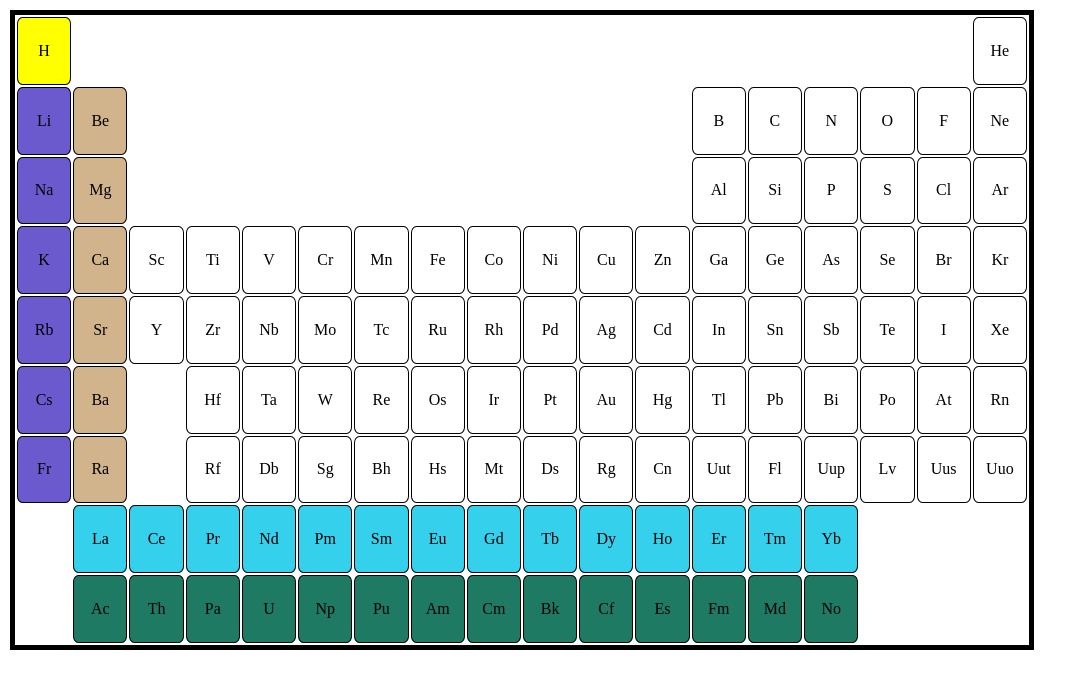
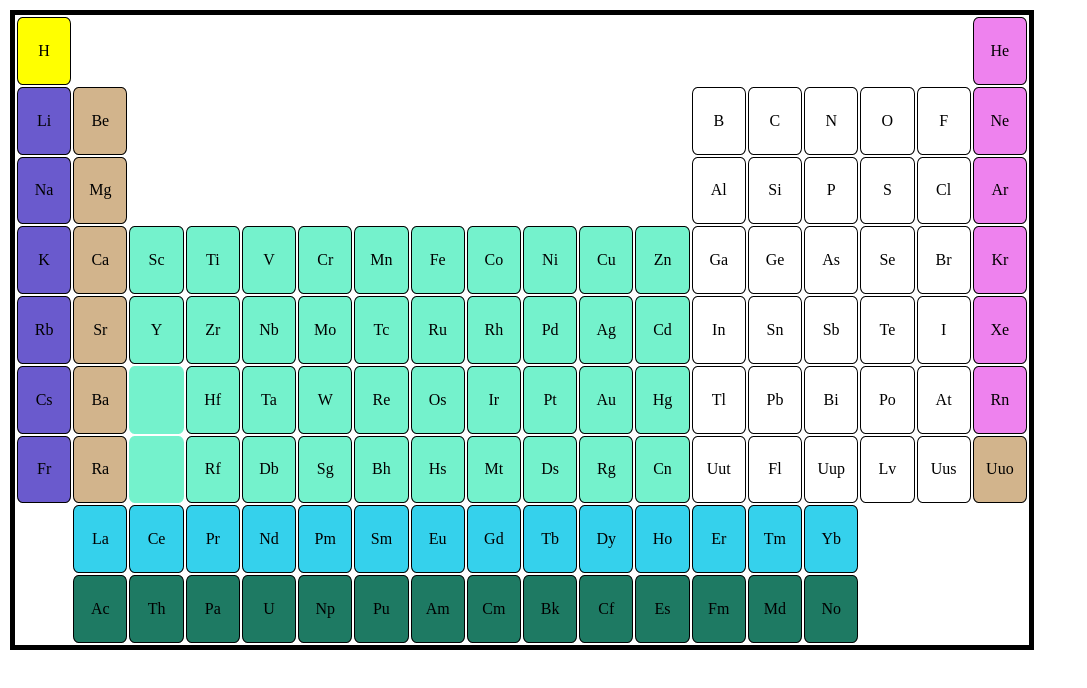
Before and after one commit to sgujuluva/periodic-table, a plain HTML site: page index.html in a window 1280 px wide. Shown: the whole page, without its empty margins (0-1087 px from the left). Drawn offline with Linux system fonts and the light colour scheme.

Commit message:
colors added

```diff
--- a/css/style.css
+++ b/css/style.css
@@ -29,23 +29,35 @@ td:hover{
     transform: scale(1.5);
     transition: 0.5s;
 }
-/* 1st row */
+/* 1st row - 1st col */
 tr:nth-child(n +1):nth-child(-n +1) :nth-child(1) {
     background-color: yellow;
 }
-/* 2nd row */
+/* 1st col*/
 tr:nth-child(n +2):nth-child(-n +7) :nth-child(1){
     background-color: slateblue;
 }
-/* 3rd row */
+/* 2nd col */
 tr:nth-child(n+2):nth-child(-n+7) :nth-child(2){
     background-color: tan;
 }
-/* 4th row */
 
-/* 5th row */
-/* 6th row */
-/* 7th row */
+/* 4throw---3rd col till 7th row 12 col */
+tr:nth-child(n+4):nth-child(-n+7) :nth-child(n+3):nth-child(-n+12){
+    background-color: #74F2CC;
+}
+/* 6th row, 3rd col */
+tr:nth-child(n +6) :nth-child(3){
+    background-color: #35d1ec;
+}
+/* 18th column */
+tr:nth-child(n + 1):nth-child(-n + 6) :nth-child(18){
+    background-color: violet;
+}
+/* 18th 7th row */
+tr:nth-child(n+7):nth-child(-n+7) :nth-child(18){
+    background-color: tan;
+}
 /* 8th row */
 tr:nth-child(n +8):nth-child(-n +14) :nth-child(n+2):nth-child(-n+15) {
     background-color: #35d1ec;
```
